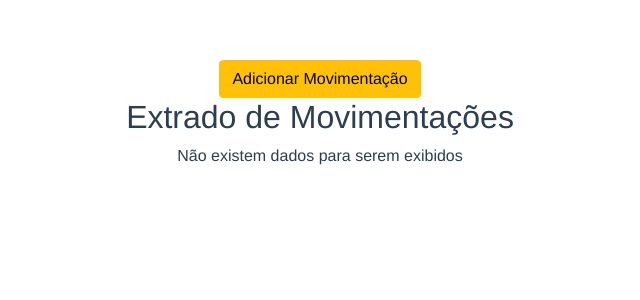
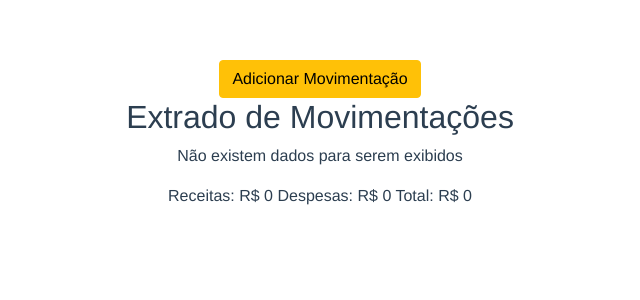
Before and after one commit to MychaelJales/Exercises-DEVinHouse, a Vue app in the folder S08/dev-wallet/: page / in a window 1280 px wide. Shown: the top 300 px of the page, without its empty margins (320-960 px from the left). Built offline with nearby package versions, Linux system fonts and the light colour scheme.

Commit message:
exercicios 5 e 6

```diff
--- a/S08/dev-wallet/src/App.vue
+++ b/S08/dev-wallet/src/App.vue
@@ -3,6 +3,11 @@
     <button type="button" @click="this.controlaModal" class="btn btn-warning">Adicionar Movimentação</button>
     <my-table :list="list" :excluirTransacao="excluirTransacao"/>
     <my-modal :itemList="itemList" :visible="visible" :variant="variant" :saveItens="saveItens" :closeModal="controlaModal" />
+    <footer>
+      Receitas: R$ {{receita}}
+      Despesas: R$ {{despesas}}
+      Total: R$ {{total}}
+    </footer>
   </div>
 </template>
 
@@ -20,7 +25,11 @@ export default {
     return {
       visible: false,
       variant: 'primary',
+      despesas: 0,
+      receita: 0,
+      total: 0,
       list: [],
+      // numberItens: this.list.length,
       itemList: {
         data: '',
         titulo: '',
@@ -36,7 +45,7 @@ export default {
     },
     saveItens(item) {
       const id = Date.now()
-      this.list.push({...item, id});
+      this.list = [...this.list, {...item, id}];
       this.itemList = {
         data: '',
         titulo: '',
@@ -51,6 +60,25 @@ export default {
       this.list = newList;
     }
   },
+  watch: {
+      list: function() { // watch it
+        this.receita = 0;
+        this.total = 0;
+        this.despesas = 0;
+        const { list } = this;
+        list.forEach(({tipo, valor}) => {
+          console.log('entrei');
+          if (tipo === '+') {
+            this.receita += valor;
+            this.total += valor;
+          }
+          if (tipo === '-') {
+            this.despesas += valor;
+            this.total -= valor;
+          }
+        });
+      },
+    }
 }
 </script>
 
```
